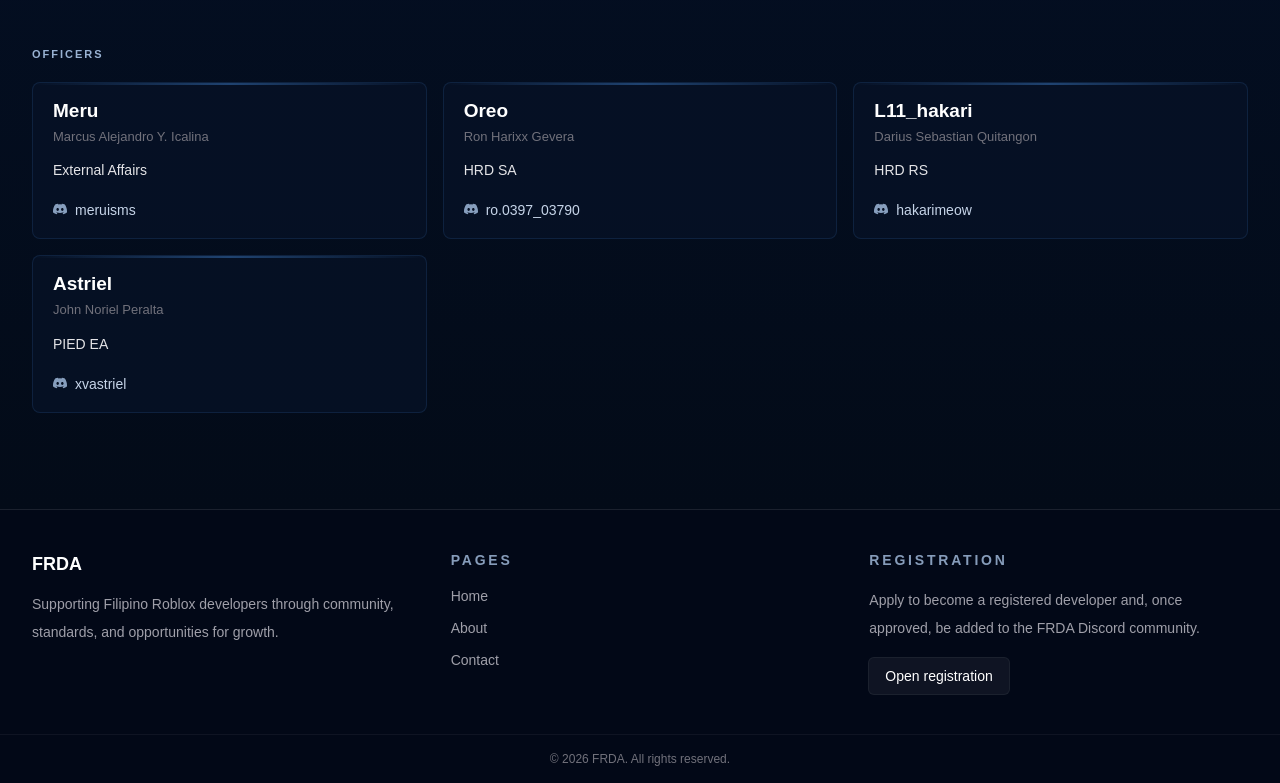
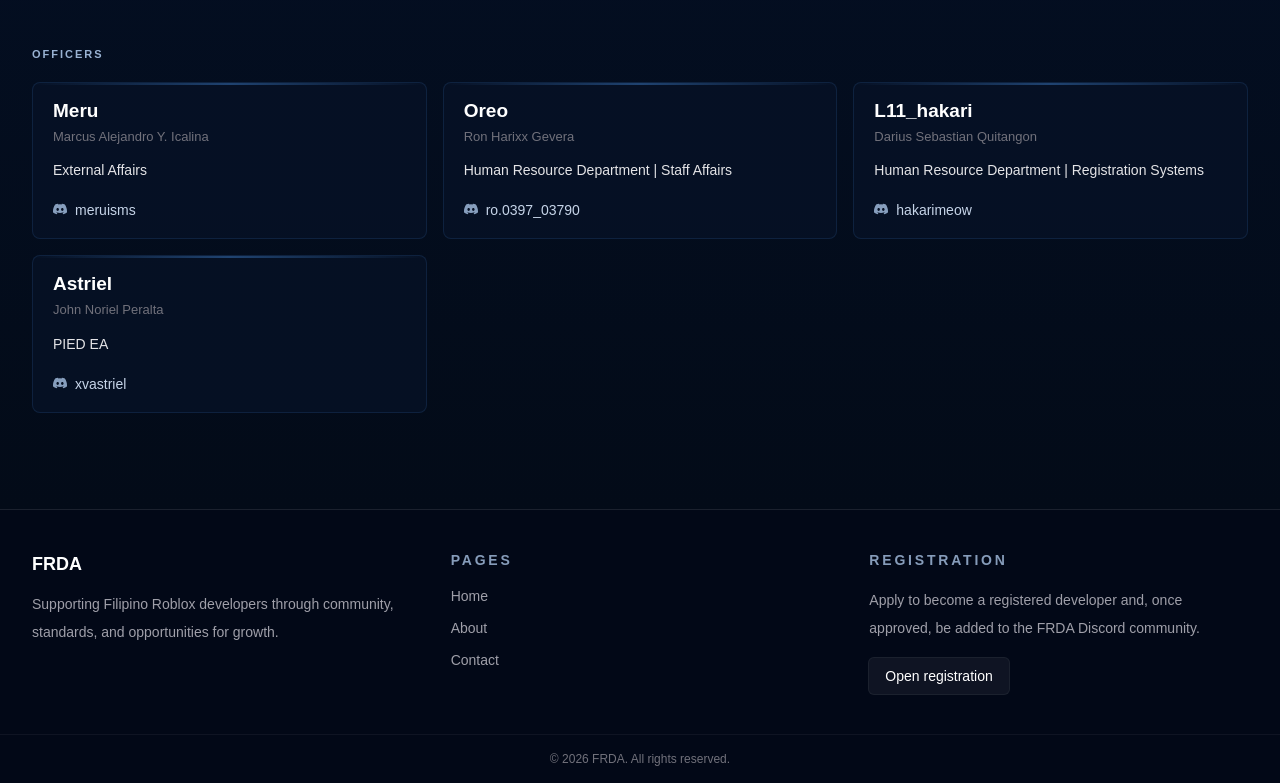
Before and after one commit to chacecee/frda-site, a Next.js app: page /about in a window 1280 px wide. Shown: the part 1774-2557 px from the top of the page. Built offline with nearby package versions, Linux system fonts and the light colour scheme.

Commit message:
corrected two roles

```diff
--- a/src/app/(site)/about/page.tsx
+++ b/src/app/(site)/about/page.tsx
@@ -37,14 +37,14 @@
   {
     nickname: "Oreo",
     realName: "Ron Harixx Gevera",
-    role: "HRD SA",
+    role: "Human Resource Department | Staff Affairs",
     discord: "ro.0397_03790",
     roblox: "RONX23ron",
   },
   {
     nickname: "L11_hakari",
     realName: "Darius Sebastian Quitangon",
-    role: "HRD RS",
+    role: "Human Resource Department | Registration Systems",
     discord: "hakarimeow",
     roblox: "Hakari_sarashina24",
   },
```
